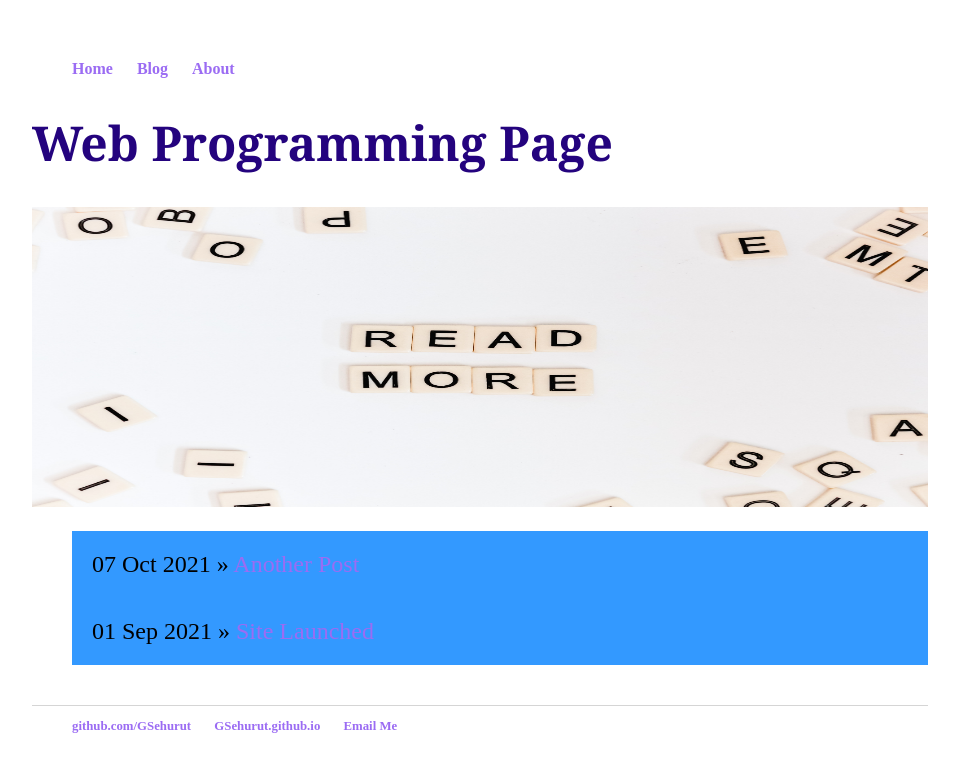
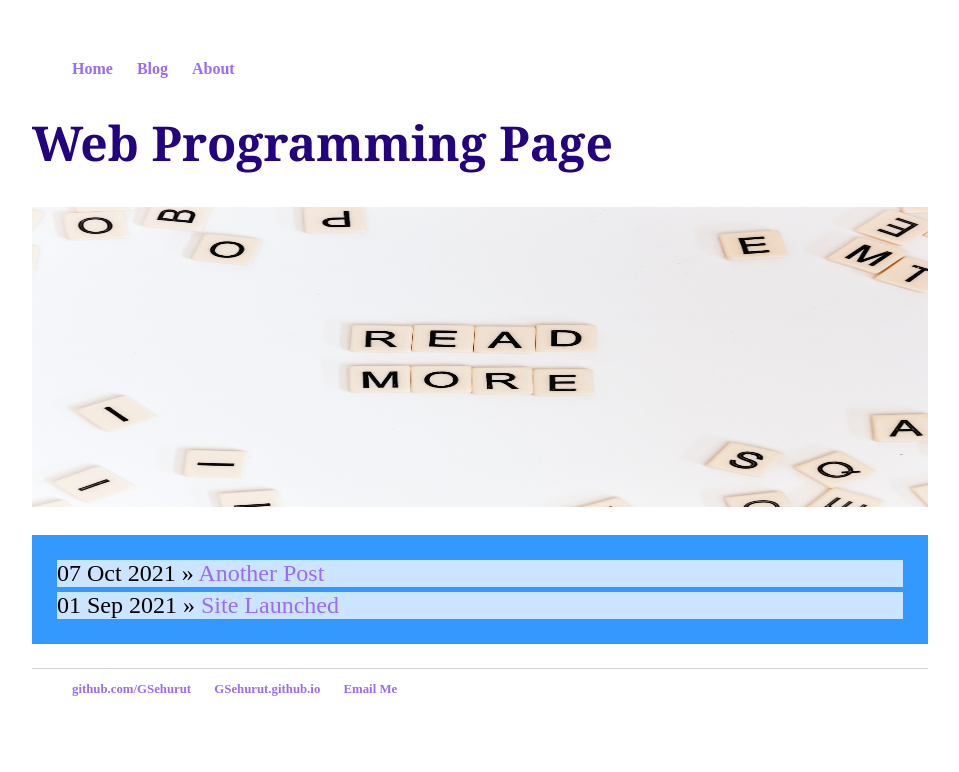
Before and after one commit to GSehurut/GSehurut.github.io, a Jekyll site: the page built from blog/index.html, in a window 1280 px wide. Shown: the top 772 px of the page, without its empty margins (160-1119 px from the left). Built offline with Jekyll 4.4.1, drawn with Linux system fonts in a browser that asks for light colours.

Commit message:
Update main.css

```diff
--- a/css/main.css
+++ b/css/main.css
@@ -39,10 +39,12 @@ a:hover {
   color: deeppink;
 }
 ul.posts {
-  margin: 20px auto 40px; font-size: 1.5em;
-}
+  font-size: 1.5em;
+  background: #3399ff;
+  padding: 20px}
+
 ul.posts li {
   list-style: none;
-  background: #3399ff;
-  padding: 20px;
+  background: #cce5ff;
+  margin: 5px;
 }
```
